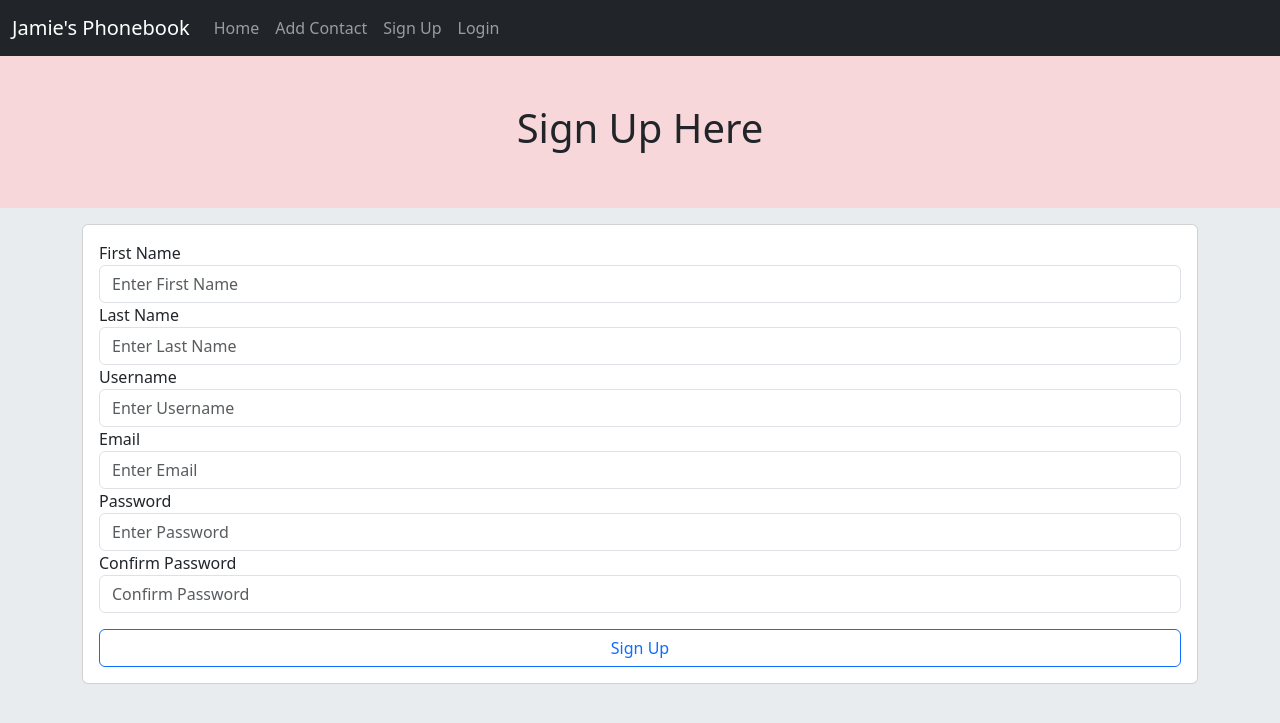
After one commit to jnarwell/flask_phonebook, a Flask app: page /signup in a window 1280 px wide. The commit adds this page. Shown: the top 723 px of the page. Run offline with Flask 3, Linux system fonts and the light colour scheme; parts of the project's set-up code (start-up, migrations or seed data) failed here and were passed over.

Commit message:
login/signup added with errors

```diff
--- a/app/forms.py
+++ b/app/forms.py
@@ -1,5 +1,5 @@
 from flask_wtf import FlaskForm
-from wtforms import StringField, SubmitField
+from wtforms import StringField, SubmitField, PasswordField, EmailField
 from wtforms.validators import InputRequired, EqualTo
 
 class PhonebookForm(FlaskForm):
@@ -8,3 +8,17 @@ class PhonebookForm(FlaskForm):
     phone = StringField('Phone Number', validators=[InputRequired()])
     address = StringField('Address', validators=[InputRequired()])
     submit = SubmitField('Add Contact')
+
+class SignUpForm(FlaskForm):
+    first_name = StringField('First Name', validators=[InputRequired()])
+    last_name = StringField('Last Name', validators=[InputRequired()])
+    username = StringField('Username', validators=[InputRequired()])
+    email = EmailField('Email', validators=[InputRequired()])
+    password = PasswordField('Password', validators=[InputRequired()])
+    confirm_pass = PasswordField('Confirm Password', validators=[InputRequired(), EqualTo('password')])
+    submit = SubmitField('Sign Up')
+
+class LoginForm(FlaskForm):
+    username = StringField('Username', validators=[InputRequired()])
+    password = PasswordField('Password', validators=[InputRequired()])
+    submit = SubmitField('Log In')
--- a/app/routes.py
+++ b/app/routes.py
@@ -1,7 +1,8 @@
 from app import app, db
 from flask import render_template, redirect, url_for, flash
-from app.forms import PhonebookForm
-from app.models import Phonebook
+from app.forms import PhonebookForm, SignUpForm, LoginForm
+from app.models import Phonebook, User
+from flask_login import login_user, logout_user, login_required, current_user
 
 @app.route('/')
 def index():
@@ -22,3 +23,54 @@ def contact():
         flash('New contact added')
         return redirect(url_for('index'))
     return render_template('contact.html', form=form)
+
+@app.route('/signup', methods=["GET", "POST"])
+def signup():
+    form = SignUpForm()
+    if form.validate_on_submit():
+        # Get the data from the form
+        first_name = form.first_name.data
+        last_name = form.last_name.data
+        username = form.username.data
+        email = form.email.data
+        password = form.password.data
+
+        check_user = db.session.execute(db.select(User).where( (User.username==username) | (User.email==email) )).scalar()
+        if check_user:
+            flash('A user with that username and/or email already exists', 'danger')
+            return redirect(url_for('signup'))
+        new_user = User(first_name=first_name, last_name=last_name, username=username, email=email, password=password)
+        db.session.add(new_user)
+        db.session.commit()
+        flash(f'{new_user.username} has been created', 'success')
+        login_user(new_user)
+        return redirect(url_for('index'))
+    elif form.is_submitted():
+        flash("Your passwords do not match", 'danger')
+        return redirect(url_for('signup'))
+
+    return render_template('signup.html', form=form)
+
+@app.route('/logout')
+def logout():
+    logout_user()
+    flash("You have successfully logged out", "danger")
+    return redirect(url_for('index'))
+
+
+@app.route('/login', methods=["GET", "POST"])
+def login():
+    form = LoginForm()
+    if form.validate_on_submit():
+        username = form.username.data
+        password = form.password.data
+        user = db.session.execute(db.select(User).where(User.username==username)).scalar()
+        if user is not None and user.check_password(password):
+            login_user(user)
+            flash("You have successfully logged in", 'primary')
+            return redirect(url_for('index'))
+        else:
+            flash('Invalid username and/or password', 'danger')
+            return redirect(url_for('login'))
+
+    return render_template('login.html', form=form)
--- a/app/templates/nav.html
+++ b/app/templates/nav.html
@@ -8,6 +8,8 @@
             <div class="navbar-nav">
                 <a class="nav-link" href="{{ url_for('index') }}">Home</a>
                 <a class="nav-link" href="{{ url_for('contact') }}">Add Contact</a>
+                <a class="nav-link" href="{{ url_for('signup') }}">Sign Up</a>
+                <a class="nav-link" href="{{ url_for('login') }}">Login</a>
             </div>
         </div>
     </div>
--- /dev/null
+++ b/app/templates/signup.html
@@ -0,0 +1,39 @@
+{% extends 'base.html' %}
+
+{% block title %} Sign Up {% endblock title %}
+
+{% block header %}
+    <h1>Sign Up Here</h1>
+{% endblock header %}
+
+{% block content %}
+<div class="col">
+    <div class="card mt-3">
+        <div class="card-body">
+            <form action="" method="post">
+                {{ form.csrf_token }}
+
+                {{ form.first_name.label }}
+                {{ form.first_name(class='form-control', placeholder='Enter First Name') }}
+
+                {{ form.last_name.label }}
+                {{ form.last_name(class='form-control', placeholder='Enter Last Name') }}
+
+                {{ form.username.label }}
+                {{ form.username(class='form-control', placeholder='Enter Username') }}
+
+                {{ form.email.label }}
+                {{ form.email(class='form-control', placeholder='Enter Email') }}
+
+                {{ form.password.label }}
+                {{ form.password(class='form-control', placeholder='Enter Password') }}
+
+                {{ form.confirm_pass.label }}
+                {{ form.confirm_pass(class='form-control', placeholder='Confirm Password') }}
+
+                {{ form.submit(class='btn btn-outline-primary w-100 mt-3') }}
+            </form>
+        </div>
+    </div>
+</div>
+{% endblock content %}
```
Also changed, not shown: app/__init__.py (+6 -1 lines), app/models.py (+24 -2 lines), app/templates/login.html (added, +27 -0 lines), requirements.txt (+16 -1 lines), 1 other file.
